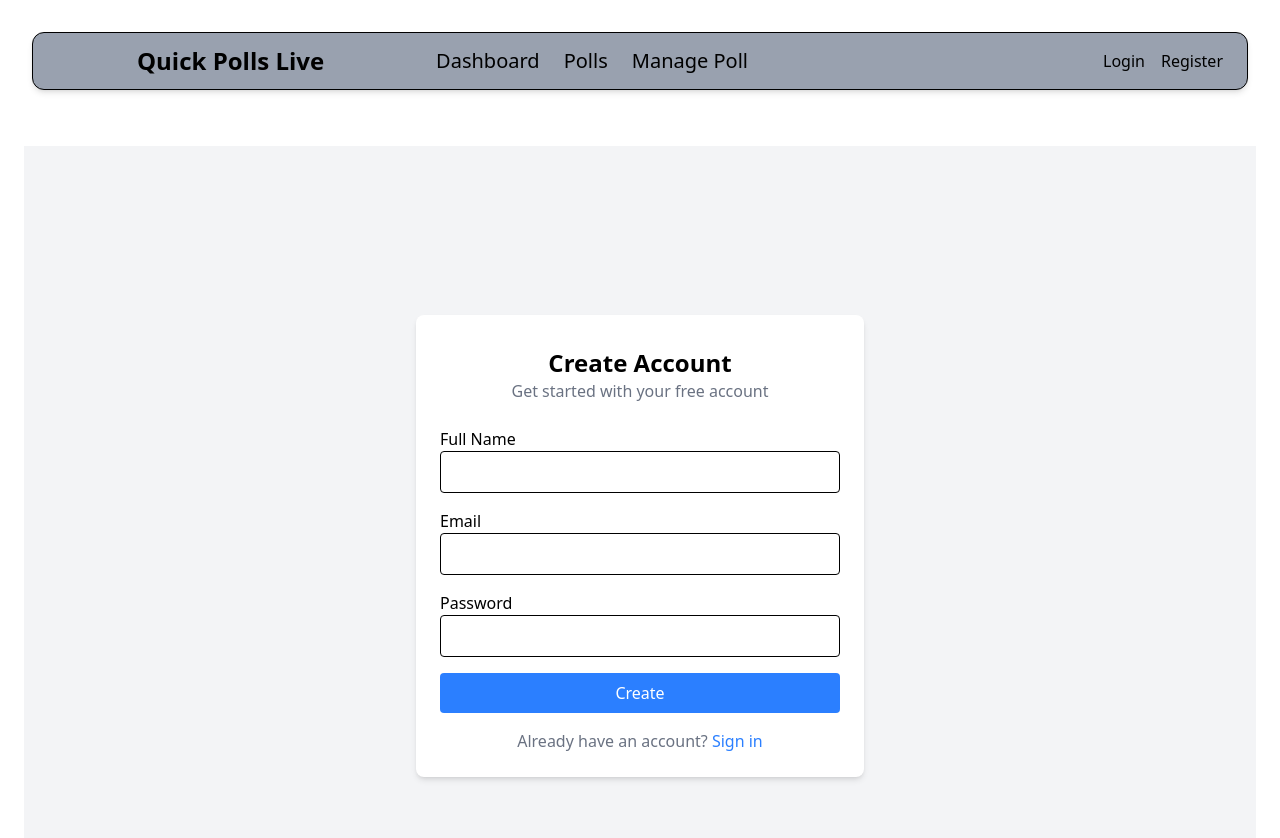
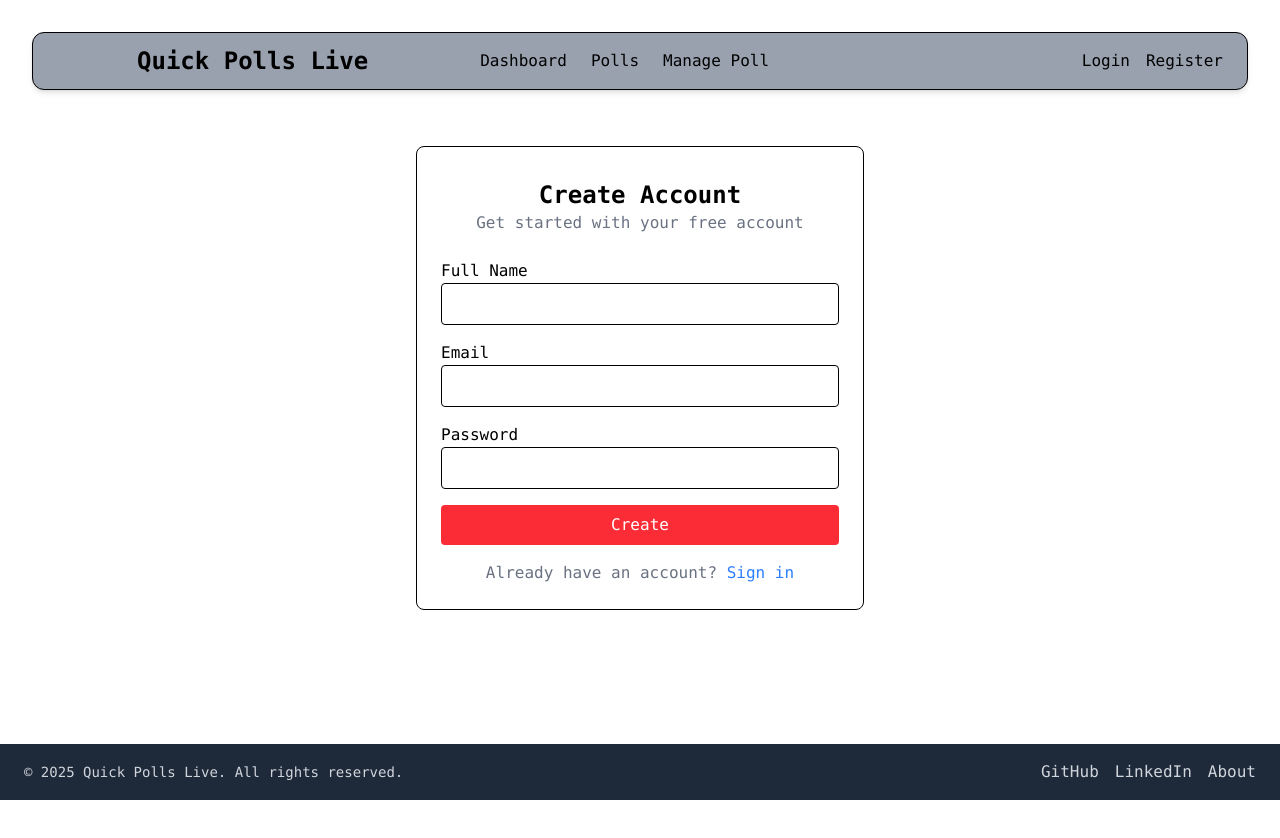
Before and after one commit to ManojM-656565/quick-polls-live, a React app in the folder frontend/: page /register in a window 1280 px wide. Shown: the top 838 px of the page. After the commit the page ends 800 px from the top, so only its background shows below. Built offline with nearby package versions, Linux system fonts and the light colour scheme; no server answers; the HTML template or start-up script is replaced by a standard one.

Commit message:
fix:UI fixes and Poll refetch logic in Poll form

```diff
--- a/frontend/src/App.jsx
+++ b/frontend/src/App.jsx
@@ -9,6 +9,7 @@ import Dashboard from "./pages/Dashboard";
 import { useAuthStore } from "./store/useAuthStore";
 import { useEffect } from "react";
 import { useDashboardStore } from "./store/useDashboard";
+import Footer from "./components/Footer";
 
 export default function App() {
   const { user, checkAuth } = useAuthStore();
@@ -24,7 +25,7 @@ export default function App() {
   return (
     <BrowserRouter>
       <Toaster />
-      <div className="min-h-screen flex flex-col">
+      <div className="min-h-screen font-mono  flex flex-col">
         <Navbar />
         <main className="flex-1 p-6">
           <Routes>
@@ -55,6 +56,7 @@ export default function App() {
             <Route path="*" element={<Navigate to="/dashboard" replace />} />
           </Routes>
         </main>
+        <Footer/>
       </div>
     </BrowserRouter>
   );
--- /dev/null
+++ b/frontend/src/components/Footer.jsx
@@ -0,0 +1,39 @@
+import React from "react";
+
+const Footer = () => {
+  return (
+    <footer className="bg-gray-800 text-gray-300 text-center py-4 mt-auto">
+      <div className="container mx-auto flex flex-col sm:flex-row justify-between items-center px-6">
+        <p className="text-sm">
+          © {new Date().getFullYear()} Quick Polls Live. All rights reserved.
+        </p>
+        <div className="flex gap-4 mt-2 sm:mt-0">
+          <a
+            href="https://github.com/"
+            target="_blank"
+            rel="noopener noreferrer"
+            className="hover:text-white transition-colors"
+          >
+            GitHub
+          </a>
+          <a
+            href="https://www.linkedin.com/"
+            target="_blank"
+            rel="noopener noreferrer"
+            className="hover:text-white transition-colors"
+          >
+            LinkedIn
+          </a>
+          <a
+            href="/about"
+            className="hover:text-white transition-colors"
+          >
+            About
+          </a>
+        </div>
+      </div>
+    </footer>
+  );
+};
+
+export default Footer;
--- a/frontend/src/components/Navbar.jsx
+++ b/frontend/src/components/Navbar.jsx
@@ -16,10 +16,10 @@ const Navbar = () => {
     <Link to="/" className='text-2xl font-bold px-20'>
         Quick Polls Live
     </Link>
-    <div className='flex gap-6 text-xl font-medium'>
-    <Link to='/dashboard'>Dashboard</Link>
-    <Link to='/polls'>Polls</Link>
-    <Link to='/manage'>Manage Poll</Link>
+    <div className='flex gap-6 font-medium'>
+    <Link to='/dashboard' className='hover:underline'>Dashboard</Link>
+    <Link to='/polls' className='hover:underline'>Polls</Link>
+    <Link to='/manage' className='hover:underline'>Manage Poll</Link>
     </div>
    </div>
 
--- a/frontend/src/components/managePoll/PollCard.jsx
+++ b/frontend/src/components/managePoll/PollCard.jsx
@@ -22,7 +22,7 @@ const PollCard = ({ poll }) => {
   return (
     <>
 
-    <div className="p-4 border-4 border-red-300">
+    <div className="p-4 border-red-300 rounded-md shadow-md">
       <h4 className="text-lg font-semibold mb-2">{title}</h4>
       <div className="text-sm space-y-1 mb-4">
         <p>
@@ -33,15 +33,15 @@ const PollCard = ({ poll }) => {
       </div>
 
       <div className="flex flex-wrap gap-2">
-        <button className="py-1 px-3 text-sm bg-red-500 text-white rounded-md">
+        {/* <button className="py-1 px-3 text-sm bg-red-500 text-white rounded-md">
           Edit
+        </button> */}
+        <button onClick={handleResult} className="p-4 text-sm bg-red-600 text-white rounded-md">
+          Generate Result
         </button>
-        <button onClick={handleResult} className="py-1 px-3 text-sm bg-red-600 text-white rounded-md">
-          Gen Result
-        </button>
-        <button className="py-1 px-3 text-sm bg-red-600 text-white rounded-md">
+        {/* <button className="py-1 px-3 text-sm bg-red-600 text-white rounded-md">
           Delete
-        </button>
+        </button> */}
       </div>
     </div>
     <ResultModal/>
--- a/frontend/src/components/managePoll/PollForm.jsx
+++ b/frontend/src/components/managePoll/PollForm.jsx
@@ -2,7 +2,7 @@ import React from 'react'
 import { useState } from 'react'
 import { usePollForm } from '../../store/usePollStore';
 
-const PollForm = () => {
+const PollForm = ({fetchPolls}) => {
     const {create}=usePollForm();
     const [pollData,setPollData]=useState({
         title:"",
@@ -33,6 +33,7 @@ const PollForm = () => {
     const handleSubmit=async(e)=>{
         e.preventDefault();
         create(pollData);
+        fetchPolls();
         setPollData({
             title:'',
             description:'',
@@ -42,7 +43,7 @@ const PollForm = () => {
     }
   return (
     <div className='p-6'>
-        <h3 className='text-2xl py-4'>Create New Poll</h3>
+        <h2 className='text-3xl font-bold py-4'>Create New Poll</h2>
           <form onSubmit={handleSubmit} className="space-y-4">
 
                 <div>
--- a/frontend/src/index.css
+++ b/frontend/src/index.css
@@ -1 +1,5 @@
 @import "tailwindcss";
+
+@theme {
+  --font-script: Great Vibes, cursive;
+}
--- a/frontend/src/pages/ManagePoll.jsx
+++ b/frontend/src/pages/ManagePoll.jsx
@@ -13,13 +13,14 @@ const ManagePoll = () => {
    },[])
   return (
     <div className="min-h-screen p-6">
-    <h1 className="text-4xl font-bold pb-2">Manage Polls</h1>
     <div className="grid grid-cols-1 lg:grid-cols-3 gap-8">
-    <div className="lg:col-span-1 shadow-md  bg-gray-300 rounded-md">
-        <PollForm/>
+    <div className="lg:col-span-1 shadow-md rounded-md">
+        <PollForm
+            fetchPolls={fetchPolls}
+        />
     </div>
-    <div className="lg:col-span-2">
-        <h2 className="text-3xl font-bold mb-6">My Polls</h2>
+    <div className="lg:col-span-2 py-4">
+        <h2 className="text-3xl font-bold py-4">My Polls</h2>
         <div className="grid grid-cols-1 md:grid-cols-2 gap-6">
         {
             polls.map((poll)=>(
--- a/frontend/src/pages/Register.jsx
+++ b/frontend/src/pages/Register.jsx
@@ -21,8 +21,8 @@ const Register = () => {
     }
   return (
 
- <div className="min-h-screen flex justify-center items-center bg-gray-100">
-      <div className="w-full max-w-md bg-white shadow-md rounded-lg p-6">
+ <div className="flex justify-center items-center">
+      <div className="w-full max-w-md border border-black bg-white rounded-lg p-6">
         <div className="text-center mb-6">
 
           <h1 className="text-2xl font-bold mt-2">Create Account</h1>
@@ -74,7 +74,7 @@ const Register = () => {
             </div>
           </div>
 
-          <button type="submit" className="w-full bg-blue-500 text-white py-2 rounded hover:bg-blue-600" >
+          <button type="submit" className="w-full bg-red-500 text-white py-2 rounded hover:bg-red-600" >
             Create
           </button>
         </form>
--- a/frontend/vite.config.js
+++ b/frontend/vite.config.js
@@ -5,6 +5,10 @@ import tailwindcss from '@tailwindcss/vite'
 // https://vite.dev/config/
 export default defineConfig({
   plugins: [react(),
-      tailwindcss(),
+      tailwindcss(
+
+      ),
+
+
   ],
 })
```
